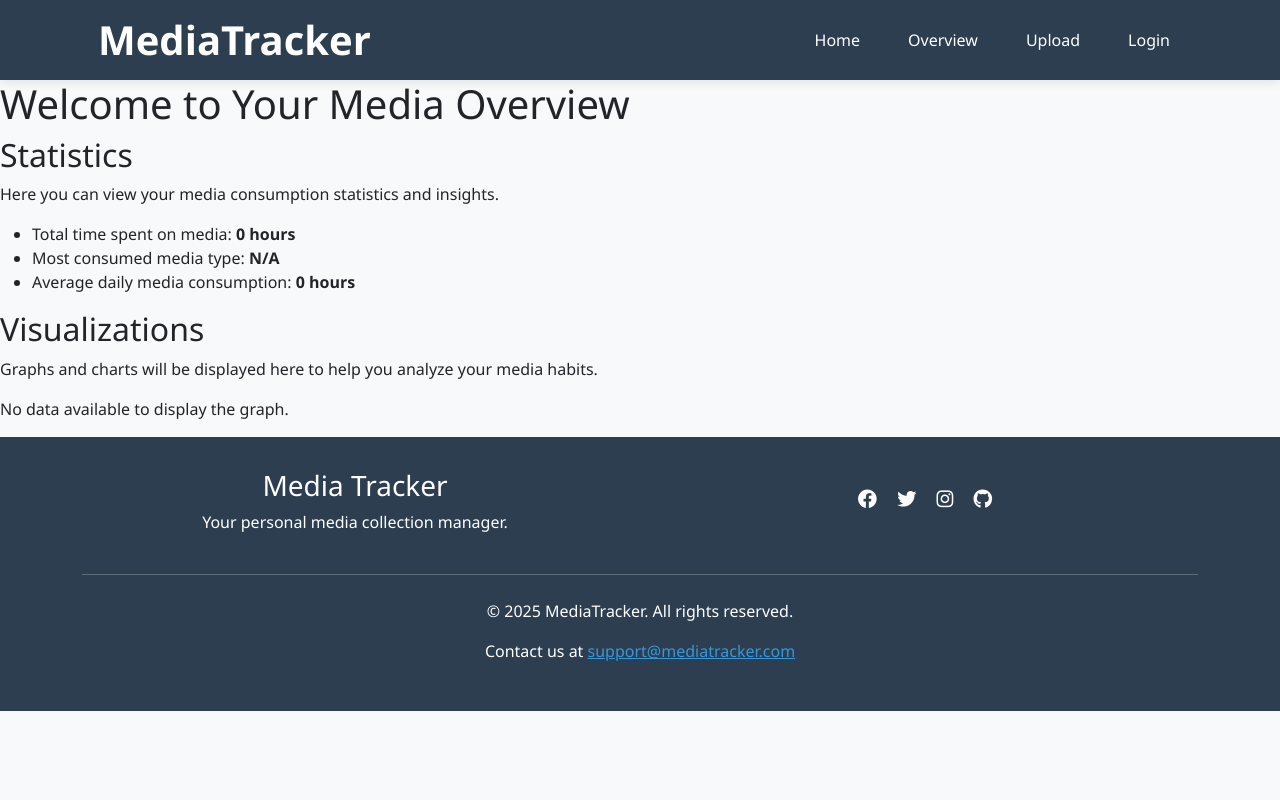
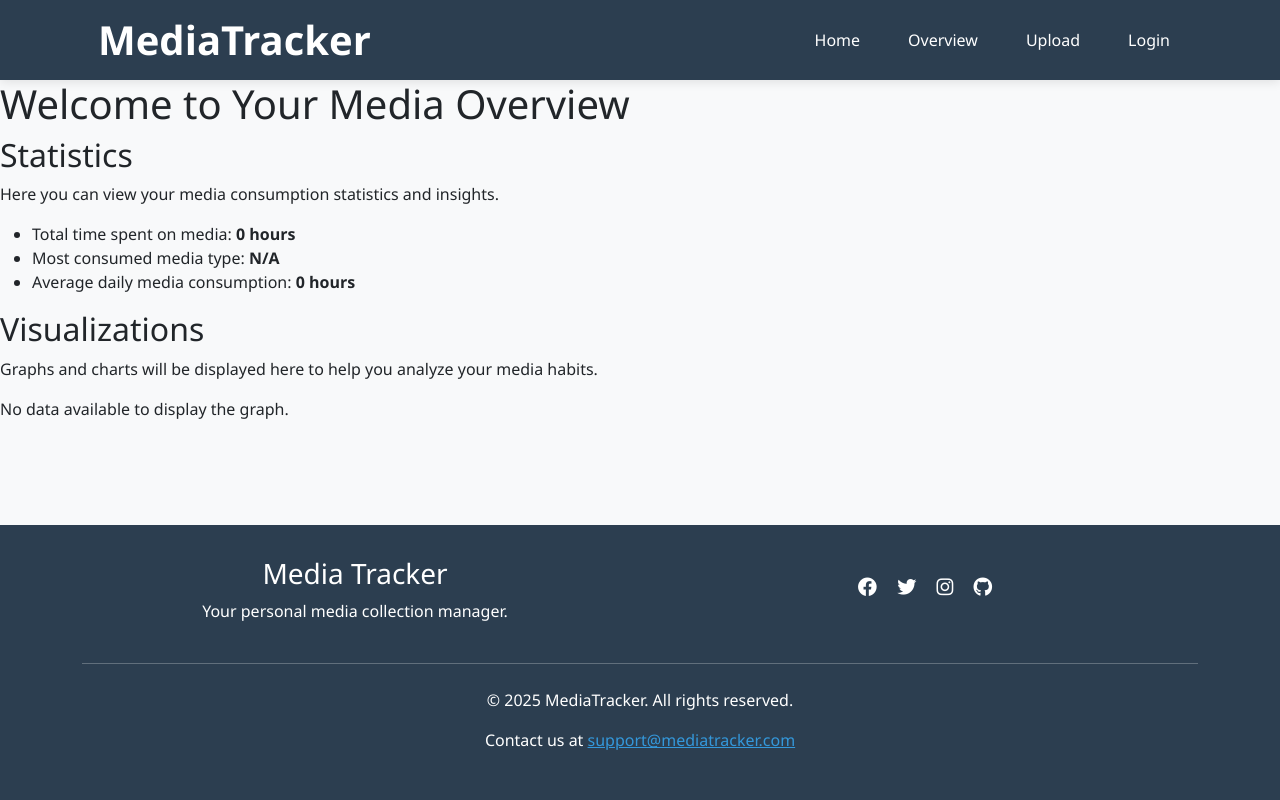
Before and after one commit to LeweiXu/CITS3403-Project, a Flask app: page /overview in a window 1280 px wide. Run offline with Flask 3, Linux system fonts and the light colour scheme; some libraries are stand-ins or nearby versions.

Commit message:
Update CSS: Implement Sticky Footer

```diff
--- a/app/static/styles.css
+++ b/app/static/styles.css
@@ -237,6 +237,23 @@ nav ul li a:hover {
     padding: 4rem 0;
 }
 
+/* Global layout for sticky footer */
+html, body {
+    height: 100%;
+    margin: 0;
+    padding: 0;
+}
+
+body {
+    display: flex;
+    flex-direction: column;
+}
+
+main {
+    flex: 1;
+}
+
+
 /* Footer Styles */
 .footer-container {
     background-color: var(--secondary-color);
```
